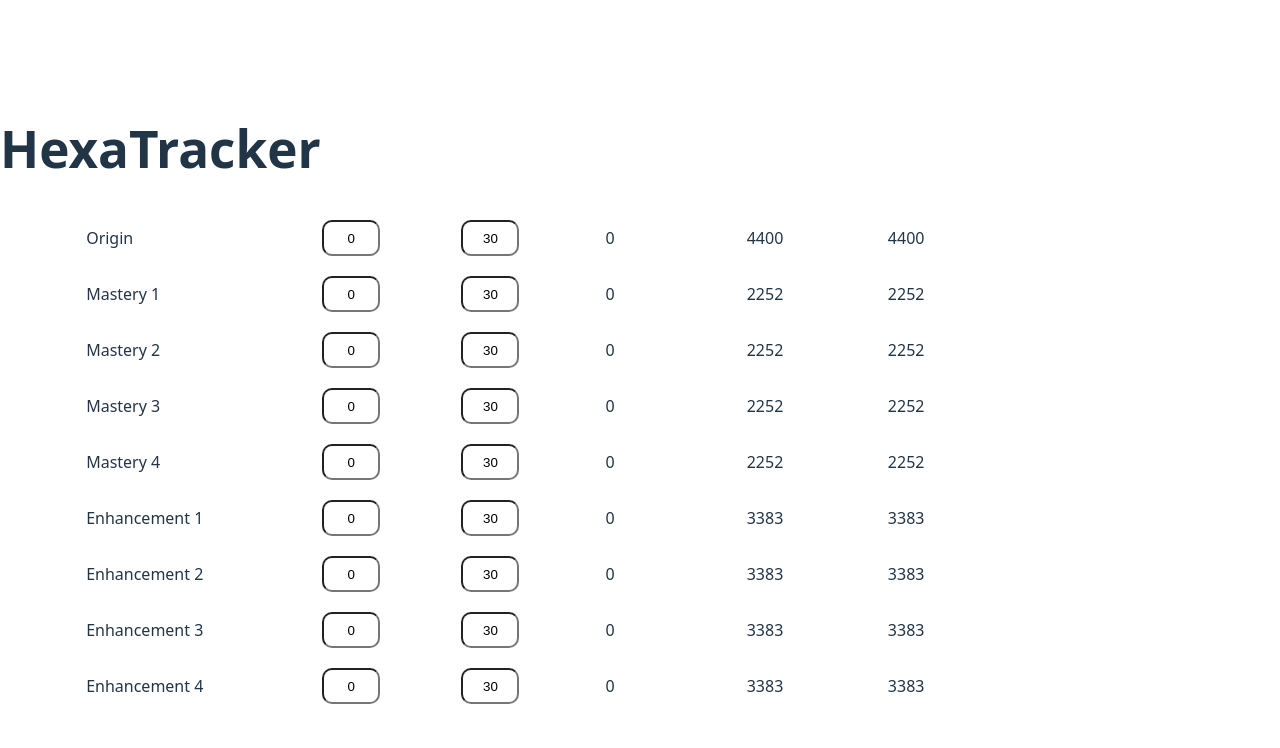
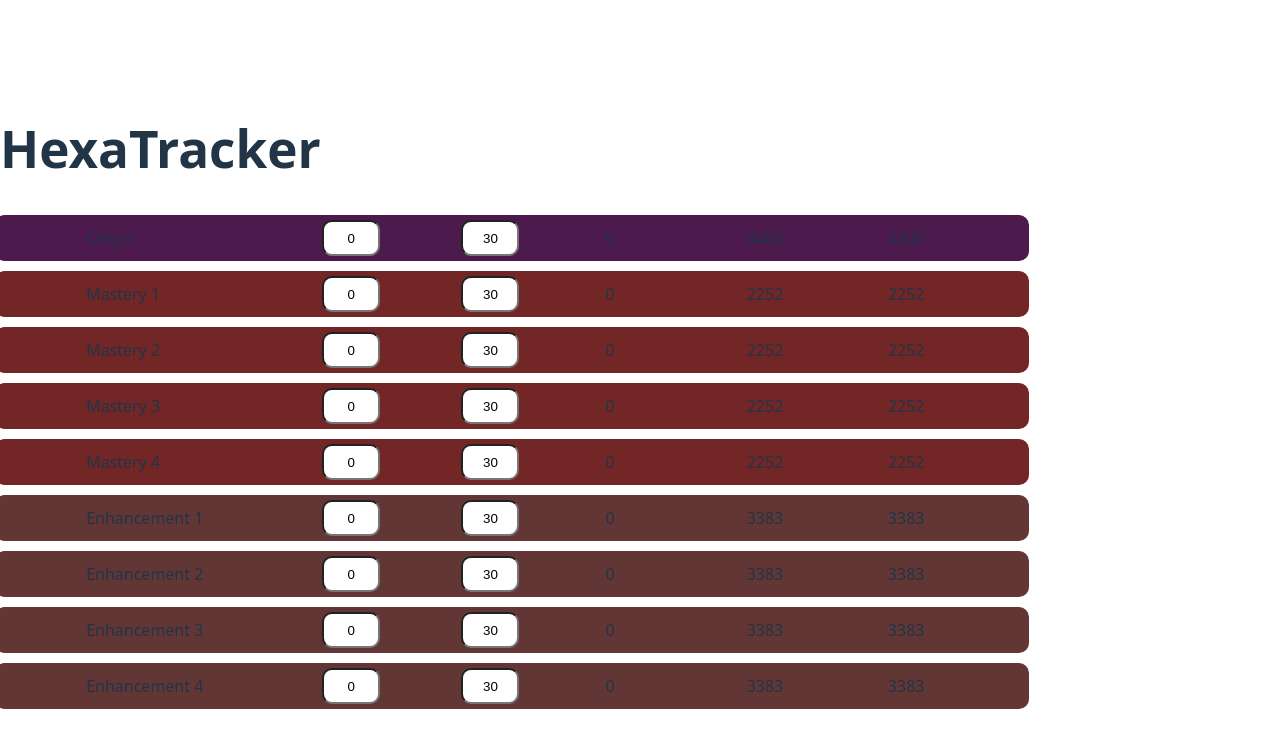
Before and after one commit to DPHAM2020/Maplestory-Companion-App, a React (Vite) app in the folder frontend/: page / in a window 1280 px wide. Shown: the top 748 px of the page. Built offline with nearby package versions, Linux system fonts and the light colour scheme.

Commit message:
allowed different types of hexaNodes to be distinguished for styling

```diff
--- a/frontend/src/components/HexaNode.css
+++ b/frontend/src/components/HexaNode.css
@@ -10,8 +10,21 @@ input {
   flex-direction: row;
   justify-content: space-evenly;
   align-items: center;
+  border-radius: 10px;
   padding: 5px;
   margin: 5px;
+}
+
+.component-container.skill {
+  background-color: rgb(76 26 76);
+}
+
+.component-container.mastery {
+  background-color: rgb(115 38 38);
+}
+
+.component-container.enhance {
+  background-color: #633636;
 }
 
 .skill-name {
--- a/frontend/src/components/HexaNode.tsx
+++ b/frontend/src/components/HexaNode.tsx
@@ -3,11 +3,17 @@ import "./HexaNode.css";
 
 type HexaNodeProps = {
   name: string;
+  hexaType: string;
   erdaCosts: readonly any[];
   totalErda: readonly any[];
 };
 
-const HexaNode: React.FC<HexaNodeProps> = ({ name, erdaCosts, totalErda }) => {
+const HexaNode: React.FC<HexaNodeProps> = ({
+  name,
+  hexaType,
+  erdaCosts,
+  totalErda,
+}) => {
   const parseNumber = (value: string) => {
     if (value === "" || value === "-") {
       return 0;
@@ -47,7 +53,7 @@ const HexaNode: React.FC<HexaNodeProps> = ({ name, erdaCosts, totalErda }) => {
 
   return (
     <>
-      <div className="component-container">
+      <div className={`component-container ${hexaType}`}>
         <div className="skill-name">{name}</div>
         <div className="curr-level">
           <input
--- a/frontend/src/pages/HexaTracker.tsx
+++ b/frontend/src/pages/HexaTracker.tsx
@@ -18,46 +18,55 @@ function HexaTracker() {
       <div className="card-container">
         <HexaNode
           name="Origin"
+          hexaType="skill"
           erdaCosts={skillRunningTotal}
           totalErda={skillTotal}
         />
         <HexaNode
           name="Mastery 1"
+          hexaType="mastery"
           erdaCosts={masteryRunningTotal}
           totalErda={masteryTotal}
         />
         <HexaNode
           name="Mastery 2"
+          hexaType="mastery"
           erdaCosts={masteryRunningTotal}
           totalErda={masteryTotal}
         />
         <HexaNode
           name="Mastery 3"
+          hexaType="mastery"
           erdaCosts={masteryRunningTotal}
           totalErda={masteryTotal}
         />
         <HexaNode
           name="Mastery 4"
+          hexaType="mastery"
           erdaCosts={masteryRunningTotal}
           totalErda={masteryTotal}
         />
         <HexaNode
           name="Enhancement 1"
+          hexaType="enhance"
           erdaCosts={enhancementRunningTotal}
           totalErda={enhancementTotal}
         />
         <HexaNode
           name="Enhancement 2"
+          hexaType="enhance"
           erdaCosts={enhancementRunningTotal}
           totalErda={enhancementTotal}
         />
         <HexaNode
           name="Enhancement 3"
+          hexaType="enhance"
           erdaCosts={enhancementRunningTotal}
           totalErda={enhancementTotal}
         />
         <HexaNode
           name="Enhancement 4"
+          hexaType="enhance"
           erdaCosts={enhancementRunningTotal}
           totalErda={enhancementTotal}
         />
```
